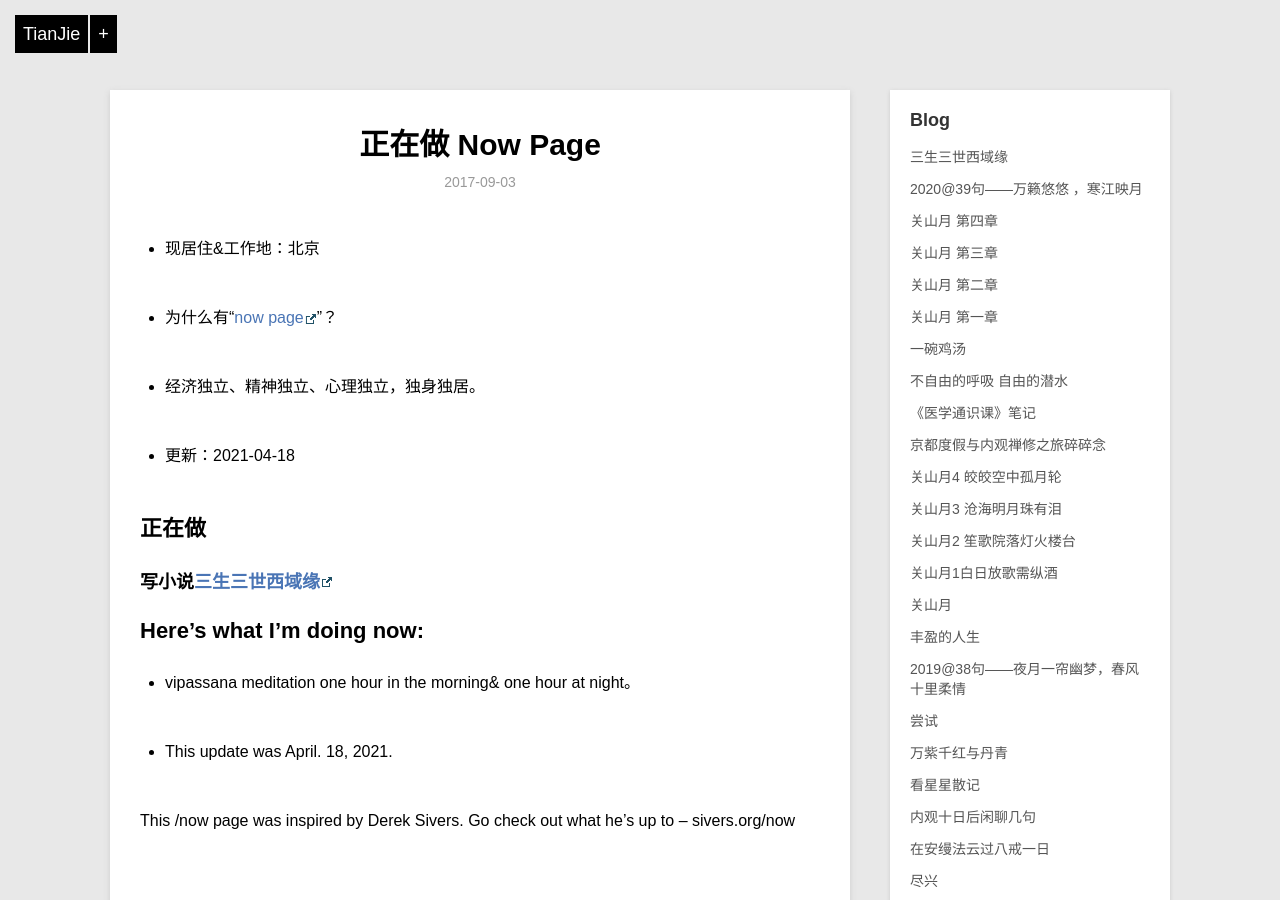
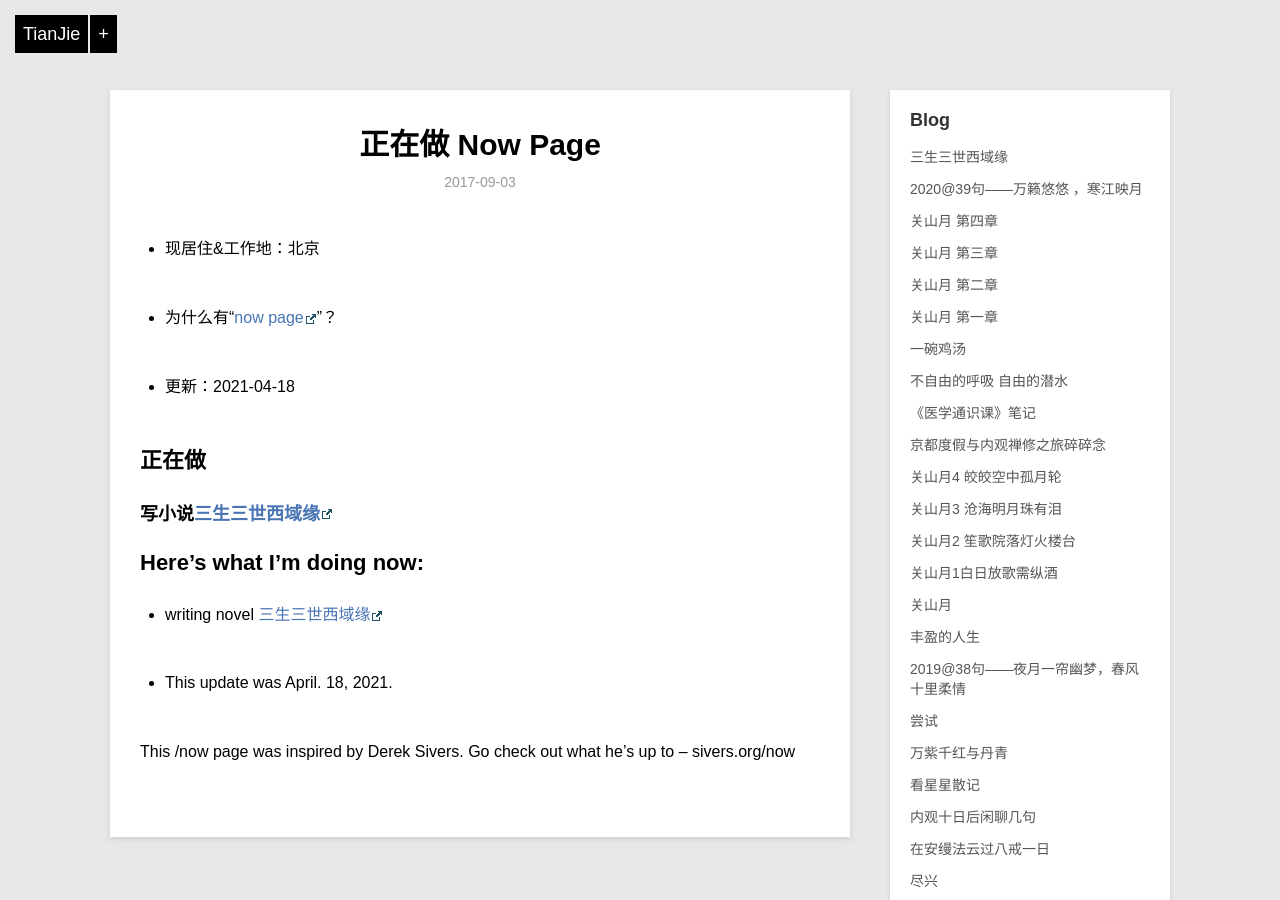
Before and after one commit to violettianjie/violettianjie.github.io, a Jekyll site: the page built from _posts/blog/2017-09-03-now.md, in a window 1280 px wide and 900 px high. Built offline with Jekyll 4.4.1, drawn with Linux system fonts in a browser that asks for light colours; comment, search, counter and statistics services are not loaded.

Commit message:
Update 2017-09-03-now.md

```diff
--- a/_posts/blog/2017-09-03-now.md
+++ b/_posts/blog/2017-09-03-now.md
@@ -8,7 +8,6 @@ category: blog
 
 - 为什么有“[now page](http://nownownow.com/about)”？
 
-- 经济独立、精神独立、心理独立，独身独居。
 
 - 更新：2021-04-18
 
@@ -20,7 +19,7 @@ category: blog
 
 ## Here’s what I’m doing now:
 
-- vipassana meditation one hour in the morning& one hour at night。
+- writing novel [三生三世西域缘](http://violettianjie.com/xiyu)
 
 
 
```
